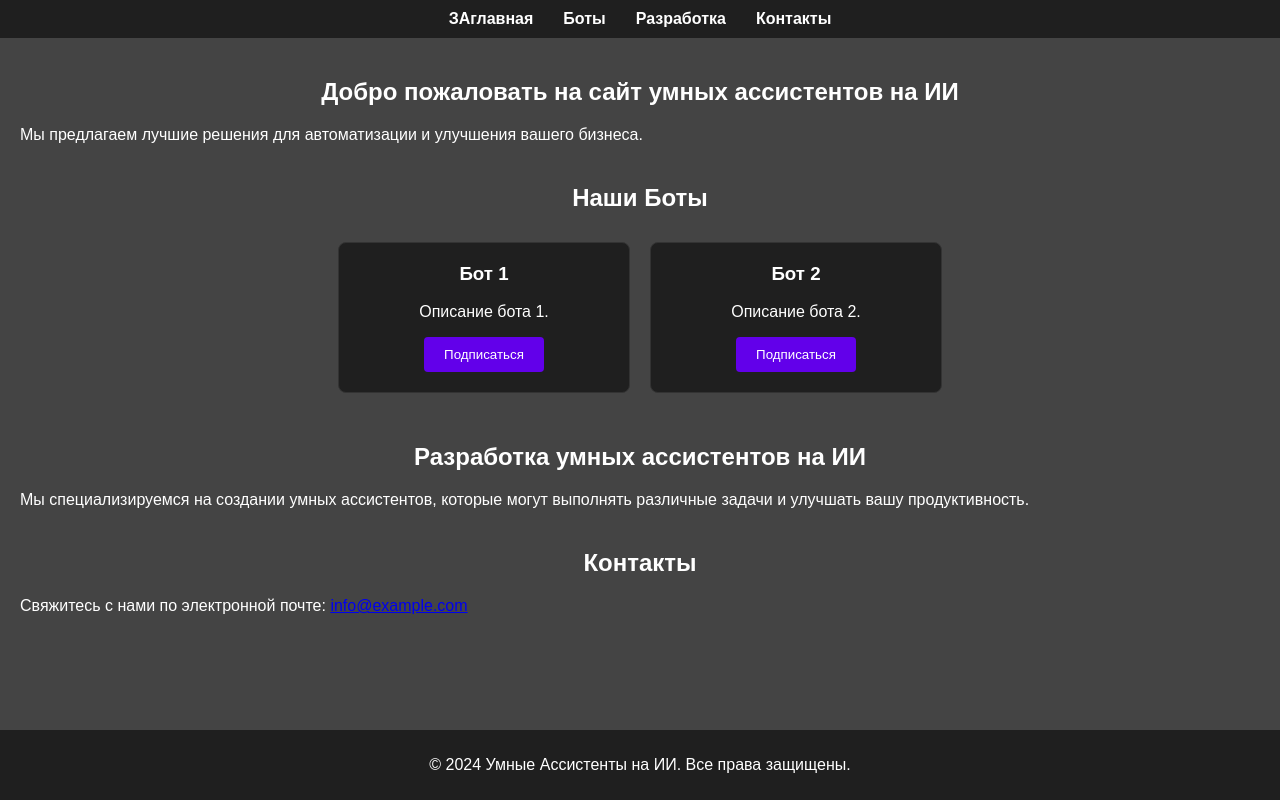
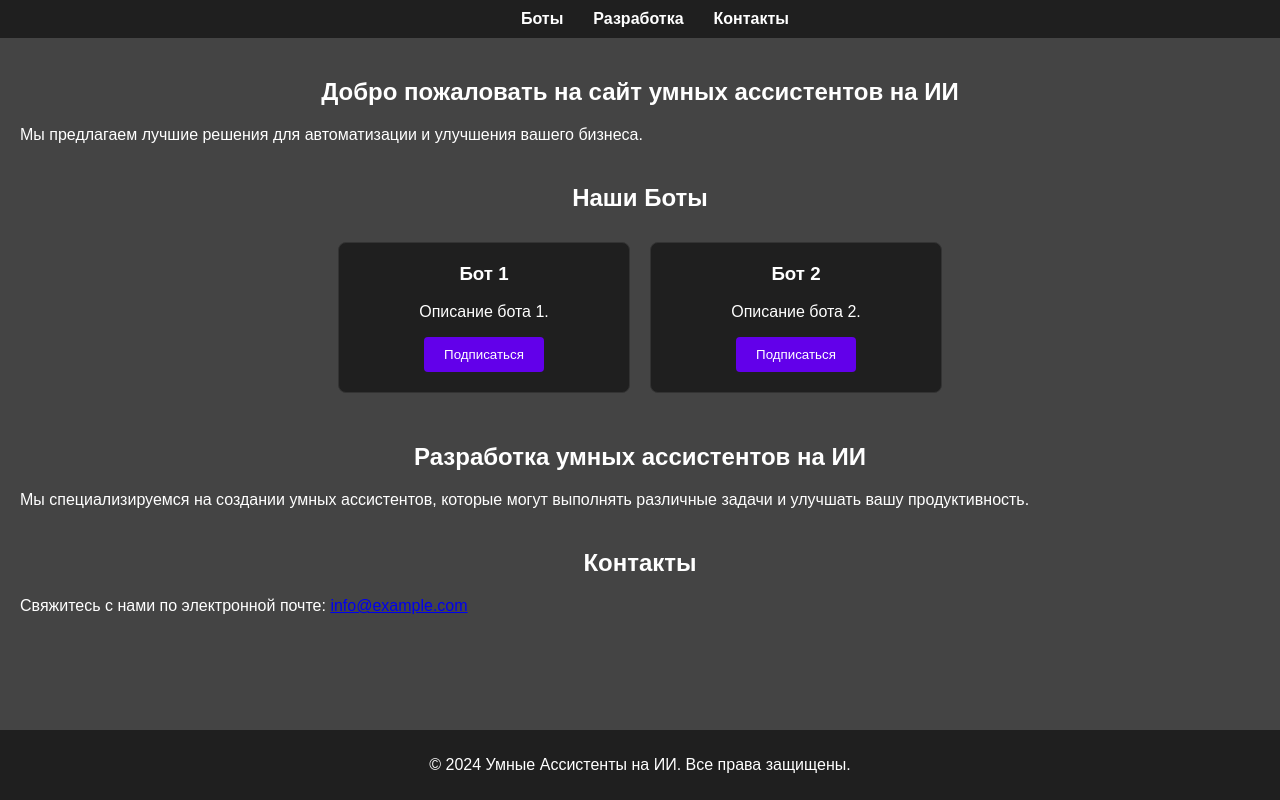
Before and after one commit to NFTsTFN/GOricept, a plain HTML site: page index.html in a window 1280 px wide. Drawn offline with Linux system fonts and the light colour scheme.

Commit message:
Update index.html

```diff
--- a/index.html
+++ b/index.html
@@ -10,7 +10,7 @@
     <header>
         <nav>
             <ul>
-                <li><a href="#home">ЗАглавная</a></li>
+                <li><a href="#home"></a></li>
                 <li><a href="#bots">Боты</a></li>
                 <li><a href="#development">Разработка</a></li>
                 <li><a href="#contacts">Контакты</a></li>
```
